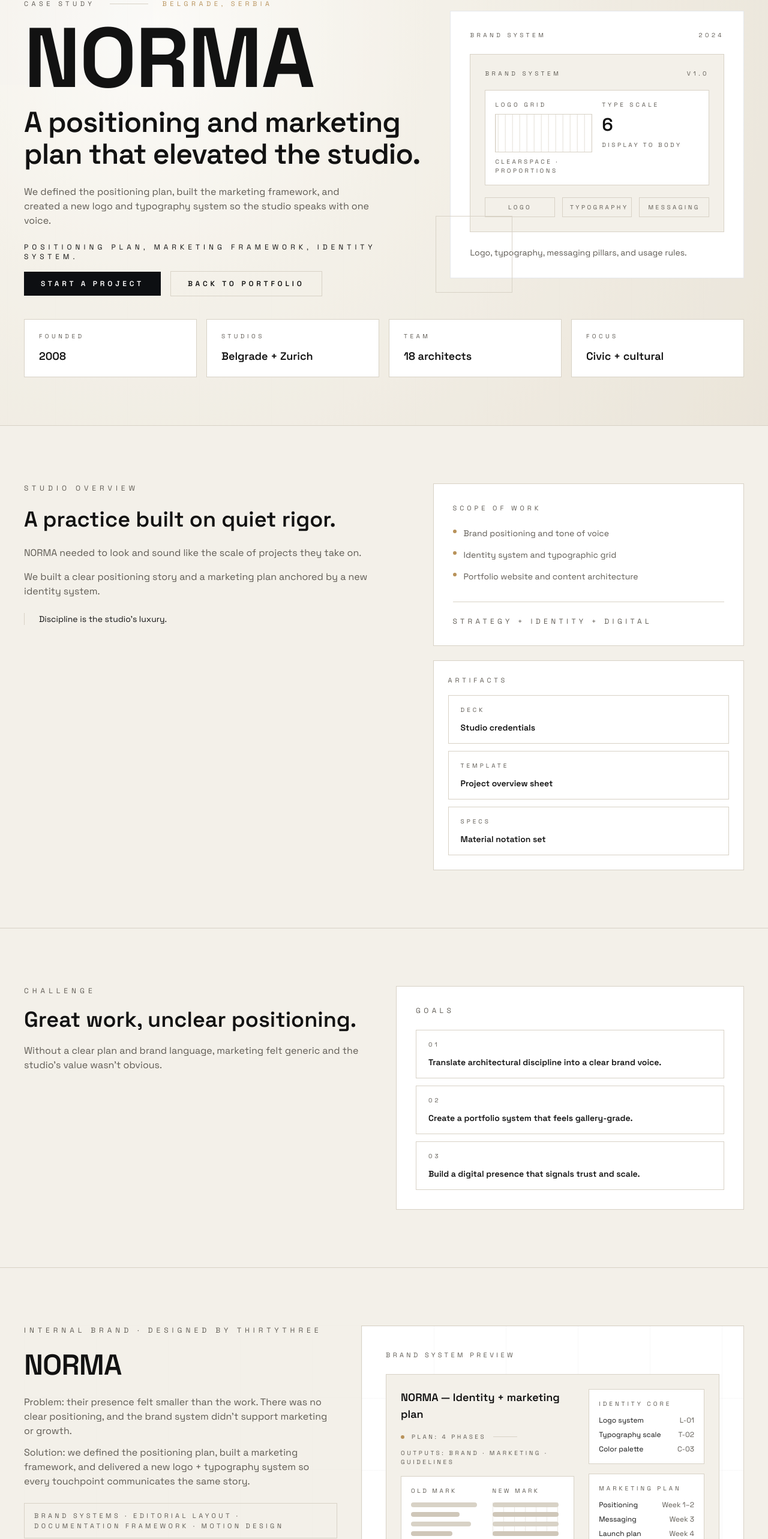
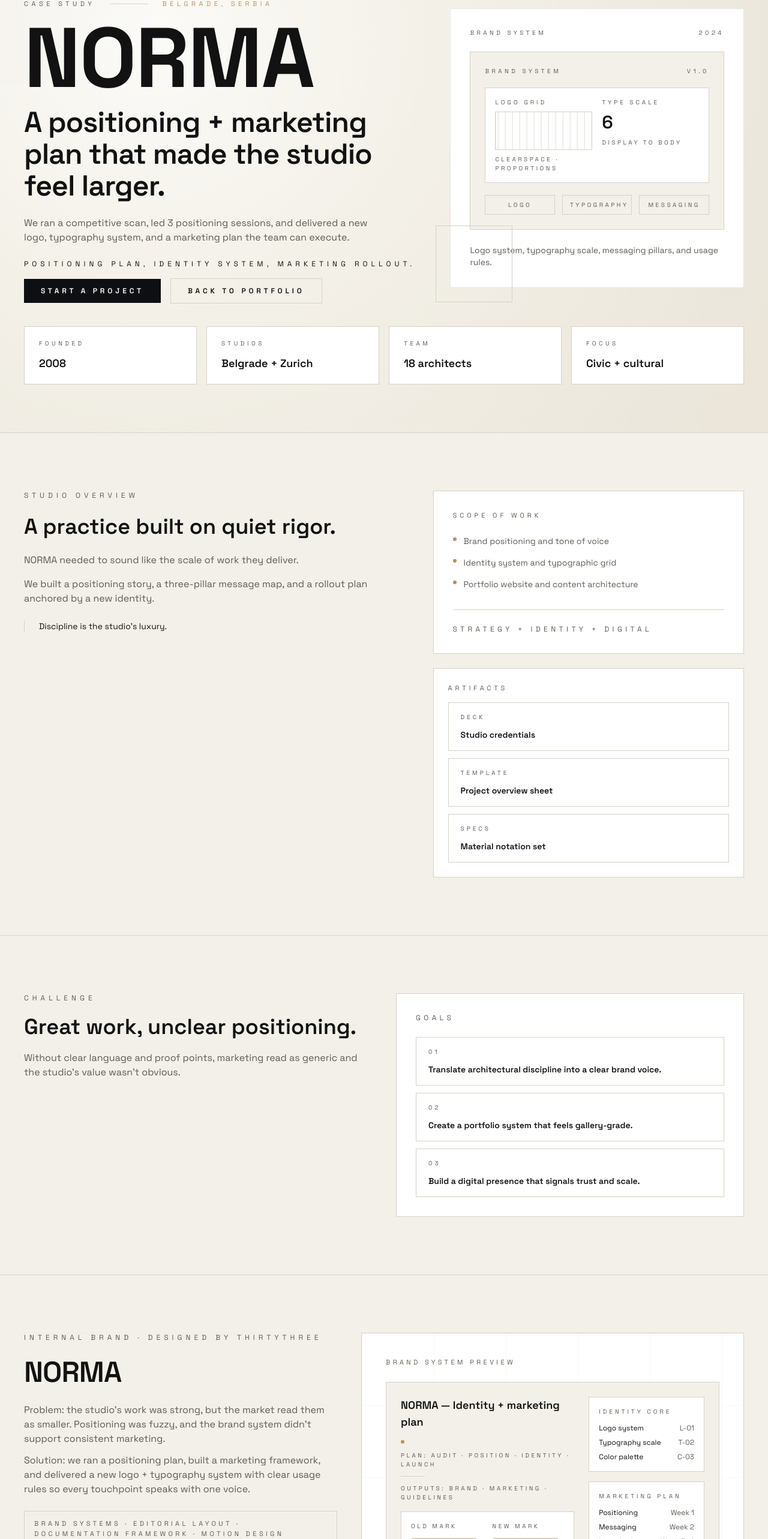
Before and after one commit to nemanja1033/thirtythree, a React (Vite) app: page /portfolio/studio-norma in a window 1280 px wide. Shown: the part 114-2680 px from the top of the page at 60% size. Built offline with nearby package versions, Linux system fonts and the light colour scheme.

Commit message:
Update I18nProvider and StudioNorma pages

```diff
--- a/src/i18n/I18nProvider.tsx
+++ b/src/i18n/I18nProvider.tsx
@@ -543,15 +543,16 @@ const dictEn: Dict = {
     "A brand designed to feel warm, lived-in, and quietly unforgettable.",
   "norma.hero.label": "Case study",
   "norma.hero.location": "Belgrade, Serbia",
-  "norma.hero.title": "A positioning and marketing plan that elevated the studio.",
+  "norma.hero.title": "A positioning + marketing plan that made the studio feel larger.",
   "norma.hero.body":
-    "We defined the positioning plan, built the marketing framework, and created a new logo and typography system so the studio speaks with one voice.",
-  "norma.hero.scope": "Positioning plan, marketing framework, identity system.",
+    "We ran a competitive scan, led 3 positioning sessions, and delivered a new logo, typography system, and a marketing plan the team can execute.",
+  "norma.hero.scope": "Positioning plan, identity system, marketing rollout.",
   "norma.hero.cta": "Start a project",
   "norma.hero.secondary": "Back to portfolio",
   "norma.hero.cardLabel": "Brand system",
   "norma.hero.cardYear": "2024",
-  "norma.hero.cardBody": "Logo, typography, messaging pillars, and usage rules.",
+  "norma.hero.cardBody":
+    "Logo system, typography scale, messaging pillars, and usage rules.",
   "norma.hero.stat1.label": "Founded",
   "norma.hero.stat1.value": "2008",
   "norma.hero.stat2.label": "Studios",
@@ -563,9 +564,9 @@ const dictEn: Dict = {
   "norma.overview.label": "Studio overview",
   "norma.overview.title": "A practice built on quiet rigor.",
   "norma.overview.body1":
-    "NORMA needed to look and sound like the scale of projects they take on.",
+    "NORMA needed to sound like the scale of work they deliver.",
   "norma.overview.body2":
-    "We built a clear positioning story and a marketing plan anchored by a new identity system.",
+    "We built a positioning story, a three-pillar message map, and a rollout plan anchored by a new identity.",
   "norma.overview.quote": "Discipline is the studio's luxury.",
   "norma.overview.servicesLabel": "Scope of work",
   "norma.overview.service1": "Brand positioning and tone of voice",
@@ -582,7 +583,7 @@ const dictEn: Dict = {
   "norma.challenge.label": "Challenge",
   "norma.challenge.title": "Great work, unclear positioning.",
   "norma.challenge.body":
-    "Without a clear plan and brand language, marketing felt generic and the studio’s value wasn’t obvious.",
+    "Without clear language and proof points, marketing read as generic and the studio’s value wasn’t obvious.",
   "norma.challenge.goalsLabel": "Goals",
   "norma.challenge.goal1": "Translate architectural discipline into a clear brand voice.",
   "norma.challenge.goal2": "Create a portfolio system that feels gallery-grade.",
@@ -659,15 +660,15 @@ const dictEn: Dict = {
   "norma.identity.items.three.body":
     "Quiet exterior marks and studio plates with minimal notation.",
   "norma.digital.label": "Marketing rollout",
-  "norma.digital.title": "A plan that moves the brand into market.",
+  "norma.digital.title": "A plan that moves the brand into the market.",
   "norma.digital.body":
-    "A phased plan for messaging, launch assets, and ongoing marketing consistency.",
+    "A phased plan for messaging, launch assets, and consistent outbound marketing.",
   "norma.digital.panel1.title": "Positioning",
-  "norma.digital.panel1.body": "Core narrative and proof points for every pitch.",
+  "norma.digital.panel1.body": "Narrative + proof points for every pitch.",
   "norma.digital.panel2.title": "Messaging",
   "norma.digital.panel2.body": "Voice, tagline, and key phrases that travel across channels.",
   "norma.digital.panel3.title": "Launch plan",
-  "norma.digital.panel3.body": "Rollout sequence for announcements, deck updates, and outreach.",
+  "norma.digital.panel3.body": "Sequence for PR, deck updates, and outreach.",
   "norma.digital.mockLabel": "Marketing plan",
   "norma.digital.mockHeader": "NORMA POSITIONING",
   "norma.digital.mockCard1.label": "Pillar",
@@ -677,22 +678,22 @@ const dictEn: Dict = {
   "norma.digital.mockCard2.title": "Clarity",
   "norma.digital.mockCard2.body": "Structured communication across teams.",
   "norma.digital.mockCard3.label": "Pillar",
-  "norma.digital.mockCard3.title": "Scale",
-  "norma.digital.mockCard3.body": "Signals of capability for large clients.",
+  "norma.digital.mockCard3.title": "Stewardship",
+  "norma.digital.mockCard3.body": "Long-term care for civic and cultural work.",
   "norma.digital.mockFooter": "Positioning - Messaging - Launch",
   "norma.scopeBlock.label": "What we did",
   "norma.scopeBlock.title": "Clear deliverables that elevate positioning.",
   "norma.scopeBlock.body":
-    "We delivered the positioning plan, marketing framework, and identity system.",
+    "We delivered the positioning plan, brand system, and marketing rollout.",
   "norma.scopeBlock.item1": "Positioning plan + competitive framing",
-  "norma.scopeBlock.item2": "Messaging framework + tone of voice",
-  "norma.scopeBlock.item3": "Logo design + brand marks",
-  "norma.scopeBlock.item4": "Typography system + hierarchy",
-  "norma.scopeBlock.item5": "Marketing rollout plan",
+  "norma.scopeBlock.item2": "Messaging pillars + tone of voice",
+  "norma.scopeBlock.item3": "Logo system + brand marks",
+  "norma.scopeBlock.item4": "Typography scale + hierarchy",
+  "norma.scopeBlock.item5": "Launch plan + outreach sequence",
   "norma.scopeBlock.item6": "Brand guidelines + usage rules",
   "norma.scopeBlock.snapshot": "Project snapshot",
   "norma.scopeBlock.snapshot1.label": "Timeline",
-  "norma.scopeBlock.snapshot1.value": "8 weeks",
+  "norma.scopeBlock.snapshot1.value": "6 weeks",
   "norma.scopeBlock.snapshot2.label": "Team",
   "norma.scopeBlock.snapshot2.value": "Strategy + Design + Dev",
   "norma.scopeBlock.snapshot3.label": "Deliverables",
@@ -717,13 +718,13 @@ const dictEn: Dict = {
   "norma.outcomes.label": "Outcome",
   "norma.outcomes.title": "Clear positioning, stronger perception.",
   "norma.outcomes.body":
-    "The studio now presents a unified story, backed by a cohesive identity system.",
+    "The studio now presents a unified story with a recognizable identity.",
   "norma.outcomes.one.title": "Stronger positioning",
-  "norma.outcomes.one.body": "Clear public-facing language aligned to civic and cultural work.",
+  "norma.outcomes.one.body": "Clear language aligned to civic and cultural work.",
   "norma.outcomes.two.title": "Unified portfolio system",
   "norma.outcomes.two.body": "Consistent grid, typography, and presentation across every project.",
   "norma.outcomes.three.title": "Marketing clarity",
-  "norma.outcomes.three.body": "A framework that makes outreach and pitches more consistent.",
+  "norma.outcomes.three.body": "A framework that makes outreach and pitches consistent.",
   "norma.outcomes.artifactsLabel": "Evidence",
   "norma.outcomes.artifact1.label": "Kit",
   "norma.outcomes.artifact1.title": "Portfolio UI kit",
@@ -779,7 +780,7 @@ const dictEn: Dict = {
   "norma.closing.label": "Studio Norma",
   "norma.closing.title": "A brand system that supports growth.",
   "norma.closing.body":
-    "A positioning plan and identity system that make the studio feel as strong as the work.",
+    "A positioning plan and identity system that match the scale of the work.",
   "norma.closing.cta": "Book a call",
   "pulse.story":
     "PULSE is a campaign system for brands that live online. Built to scale across formats with a single rhythm and bold typographic voice. Motion is the glue that keeps the system consistent.",
@@ -1441,13 +1442,14 @@ const dictSr: Dict = {
   "norma.hero.location": "Beograd, Srbija",
   "norma.hero.title": "Plan pozicioniranja i marketinga koji je podigao studio.",
   "norma.hero.body":
-    "Definisali smo plan pozicioniranja, napravili marketing okvir i kreirali novi logo i tipografski sistem kako bi studio govorio jednim glasom.",
-  "norma.hero.scope": "Plan pozicioniranja, marketing okvir, identitet.",
+    "Uradili smo konkurentski pregled, održali 3 positioning sesije i isporučili novi logo, tipografski sistem i marketing plan koji tim može da sprovodi.",
+  "norma.hero.scope": "Plan pozicioniranja, identitet, marketing rollout.",
   "norma.hero.cta": "Započni projekat",
   "norma.hero.secondary": "Nazad na portfolio",
   "norma.hero.cardLabel": "Brend sistem",
   "norma.hero.cardYear": "2024",
-  "norma.hero.cardBody": "Logo, tipografija, stubovi poruka i pravila upotrebe.",
+  "norma.hero.cardBody":
+    "Logo sistem, tipografska skala, stubovi poruka i pravila upotrebe.",
   "norma.hero.stat1.label": "Osnovan",
   "norma.hero.stat1.value": "2008",
   "norma.hero.stat2.label": "Studiji",
@@ -1459,9 +1461,9 @@ const dictSr: Dict = {
   "norma.overview.label": "Pregled studija",
   "norma.overview.title": "Praksa zasnovana na tihoj rigoroznosti.",
   "norma.overview.body1":
-    "NORMA je morala da izgleda i zvuči kao obim projekata koje preuzima.",
+    "NORMA je morala da zvuči kao obim projekata koje isporučuje.",
   "norma.overview.body2":
-    "Napravili smo jasnu pozicionu priču i marketing plan oslonjen na novi identitet.",
+    "Postavili smo pozicionu priču, mapu poruka u tri stuba i rollout plan uz novi identitet.",
   "norma.overview.quote": "Disciplina je luksuz studija.",
   "norma.overview.servicesLabel": "Obim rada",
   "norma.overview.service1": "Pozicioniranje brenda i ton komunikacije",
@@ -1478,7 +1480,7 @@ const dictSr: Dict = {
   "norma.challenge.label": "Izazov",
   "norma.challenge.title": "Sjajan rad, nejasno pozicioniranje.",
   "norma.challenge.body":
-    "Bez jasnog plana i jezika brenda, marketing je delovao generički.",
+    "Bez jasnog jezika i dokaznih tačaka, marketing je delovao generički.",
   "norma.challenge.goalsLabel": "Ciljevi",
   "norma.challenge.goal1": "Prevesti arhitektonsku disciplinu u jasan glas brenda.",
   "norma.challenge.goal2": "Napraviti portfolio sistem koji deluje galerijski.",
@@ -1557,13 +1559,13 @@ const dictSr: Dict = {
   "norma.digital.label": "Marketing rollout",
   "norma.digital.title": "Plan koji uvodi brend na tržište.",
   "norma.digital.body":
-    "Fazni plan za poruke, launch materijale i dugoročnu konzistentnost.",
+    "Fazni plan za poruke, launch materijale i konzistentan outbound.",
   "norma.digital.panel1.title": "Pozicioniranje",
-  "norma.digital.panel1.body": "Narativ i dokazi za svaki pitch.",
+  "norma.digital.panel1.body": "Narativ i dokazne tačke za svaki pitch.",
   "norma.digital.panel2.title": "Poruke",
   "norma.digital.panel2.body": "Ton, tagline i ključne fraze kroz kanale.",
   "norma.digital.panel3.title": "Launch plan",
-  "norma.digital.panel3.body": "Redosled objava, update deckova i outreach.",
+  "norma.digital.panel3.body": "Redosled PR-a, update deckova i outreach-a.",
   "norma.digital.mockLabel": "Marketing plan",
   "norma.digital.mockHeader": "NORMA POZICIONIRANJE",
   "norma.digital.mockCard1.label": "Stub",
@@ -1573,22 +1575,22 @@ const dictSr: Dict = {
   "norma.digital.mockCard2.title": "Jasnoća",
   "norma.digital.mockCard2.body": "Strukturisana komunikacija kroz timove.",
   "norma.digital.mockCard3.label": "Stub",
-  "norma.digital.mockCard3.title": "Obim",
-  "norma.digital.mockCard3.body": "Signal kapaciteta za veće klijente.",
+  "norma.digital.mockCard3.title": "Staranje",
+  "norma.digital.mockCard3.body": "Dugoročna briga o javnim i kulturnim projektima.",
   "norma.digital.mockFooter": "Pozicioniranje - Poruke - Launch",
   "norma.scopeBlock.label": "Šta smo radili",
   "norma.scopeBlock.title": "Jasni deliverables koji podižu pozicioniranje.",
   "norma.scopeBlock.body":
-    "Isporučili smo plan pozicioniranja, marketing okvir i identitet.",
+    "Isporučili smo plan pozicioniranja, brend sistem i marketing rollout.",
   "norma.scopeBlock.item1": "Plan pozicioniranja + konkurentski okvir",
-  "norma.scopeBlock.item2": "Messaging okvir + ton komunikacije",
-  "norma.scopeBlock.item3": "Logo dizajn + brend oznake",
-  "norma.scopeBlock.item4": "Tipografski sistem + hijerarhija",
-  "norma.scopeBlock.item5": "Marketing rollout plan",
+  "norma.scopeBlock.item2": "Stubovi poruka + ton komunikacije",
+  "norma.scopeBlock.item3": "Logo sistem + brend oznake",
+  "norma.scopeBlock.item4": "Tipografska skala + hijerarhija",
+  "norma.scopeBlock.item5": "Launch plan + outreach sekvenca",
   "norma.scopeBlock.item6": "Brand guidelines + pravila upotrebe",
   "norma.scopeBlock.snapshot": "Brzi pregled",
   "norma.scopeBlock.snapshot1.label": "Timeline",
-  "norma.scopeBlock.snapshot1.value": "8 nedelja",
+  "norma.scopeBlock.snapshot1.value": "6 nedelja",
   "norma.scopeBlock.snapshot2.label": "Tim",
   "norma.scopeBlock.snapshot2.value": "Strategija + Dizajn + Dev",
   "norma.scopeBlock.snapshot3.label": "Deliverables",
@@ -1613,7 +1615,7 @@ const dictSr: Dict = {
   "norma.outcomes.label": "Rezultat",
   "norma.outcomes.title": "Jasnije pozicioniranje, jača percepcija.",
   "norma.outcomes.body":
-    "Studio sada prezentuje jedinstvenu priču uz koherentan identitet.",
+    "Studio sada prezentuje jedinstvenu priču uz prepoznatljiv identitet.",
   "norma.outcomes.one.title": "Jasnije pozicioniranje",
   "norma.outcomes.one.body": "Jasan javni jezik usklađen sa javnim i kulturnim projektima.",
   "norma.outcomes.two.title": "Jedinstven portfolio sistem",
@@ -1675,7 +1677,7 @@ const dictSr: Dict = {
   "norma.closing.label": "Studio Norma",
   "norma.closing.title": "Brend sistem koji podržava rast.",
   "norma.closing.body":
-    "Plan pozicioniranja i identitet koji čine studio snažnijim na tržištu.",
+    "Plan pozicioniranja i identitet koji prate obim njihovih projekata.",
   "norma.closing.cta": "Zakaži poziv",
   "pulse.story":
     "PULSE je sistem kampanje za brendove koji žive online. Građen da se širi kroz formate uz jedinstven ritam i snažnu tipografiju. Motion drži sistem koherentnim.",
--- a/src/pages/StudioNorma.tsx
+++ b/src/pages/StudioNorma.tsx
@@ -160,12 +160,12 @@ function CaseStudyIntro() {
       </div>
       <div className="space-y-3 text-sm md:text-base max-w-xl" style={{ color: "var(--muted)" }}>
         <p>
-          Problem: their presence felt smaller than the work. There was no clear positioning, and the brand system
-          didn’t support marketing or growth.
+          Problem: the studio’s work was strong, but the market read them as smaller. Positioning was fuzzy, and the
+          brand system didn’t support consistent marketing.
         </p>
         <p>
-          Solution: we defined the positioning plan, built a marketing framework, and delivered a new logo + typography
-          system so every touchpoint communicates the same story.
+          Solution: we ran a positioning plan, built a marketing framework, and delivered a new logo + typography
+          system with clear usage rules so every touchpoint speaks with one voice.
         </p>
       </div>
       <div className="border px-4 py-3 text-[11px] uppercase tracking-[0.4em]" style={{ borderColor: "var(--line)", color: "var(--muted)" }}>
@@ -333,7 +333,7 @@ function HeroPlatePreview({ reduceMotion }: { reduceMotion: boolean }) {
               </div>
               <div className="flex flex-wrap items-center gap-3 text-[10px] uppercase tracking-[0.35em]" style={{ color: "var(--muted)" }}>
                 <span className="h-1.5 w-1.5 rounded-full" style={{ background: "var(--accent)" }} />
-                <span>Plan: 4 phases</span>
+                <span>Plan: Audit · Position · Identity · Launch</span>
                 <span className="h-px w-10" style={{ background: "var(--line)" }} />
                 <span>Outputs: brand · marketing · guidelines</span>
               </div>
@@ -419,15 +419,15 @@ function HeroPlatePreview({ reduceMotion }: { reduceMotion: boolean }) {
                 <div className="mt-3 grid gap-2 text-xs" style={{ color: "var(--ink)" }}>
                   <div className="flex items-center justify-between">
                     <span>Positioning</span>
-                    <span style={{ color: "var(--muted)" }}>Week 1–2</span>
+                    <span style={{ color: "var(--muted)" }}>Week 1</span>
                   </div>
                   <div className="flex items-center justify-between">
                     <span>Messaging</span>
-                    <span style={{ color: "var(--muted)" }}>Week 3</span>
+                    <span style={{ color: "var(--muted)" }}>Week 2</span>
                   </div>
                   <div className="flex items-center justify-between">
                     <span>Launch plan</span>
-                    <span style={{ color: "var(--muted)" }}>Week 4</span>
+                    <span style={{ color: "var(--muted)" }}>Week 3–4</span>
                   </div>
                 </div>
               </div>
```
